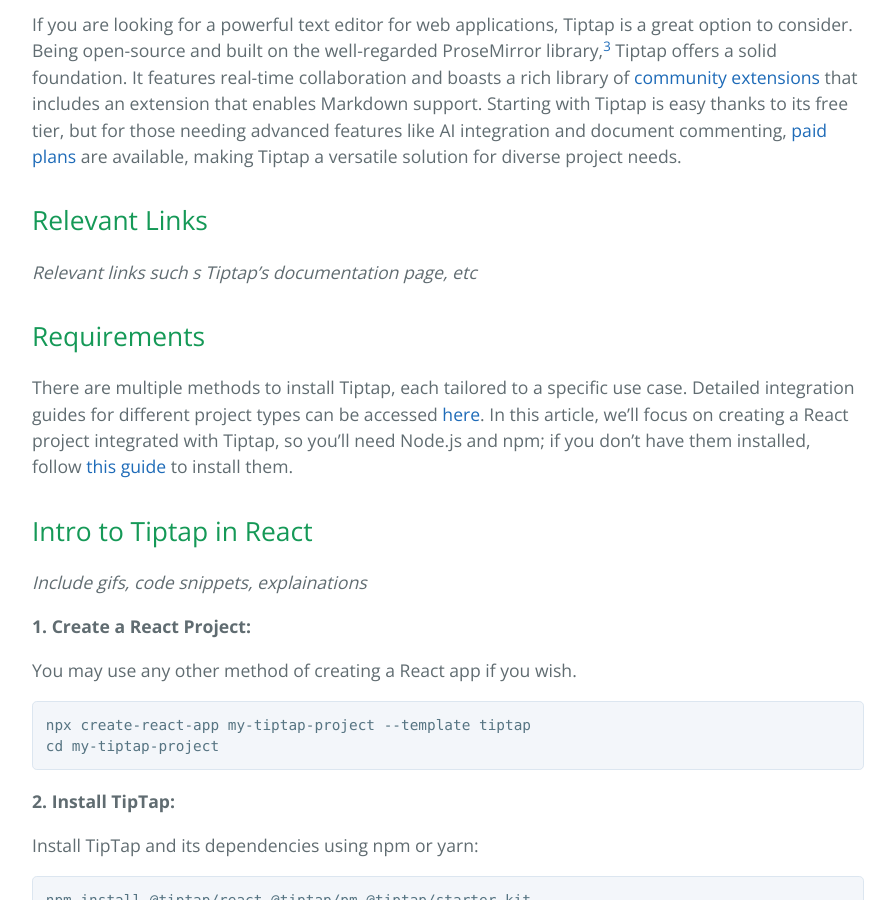
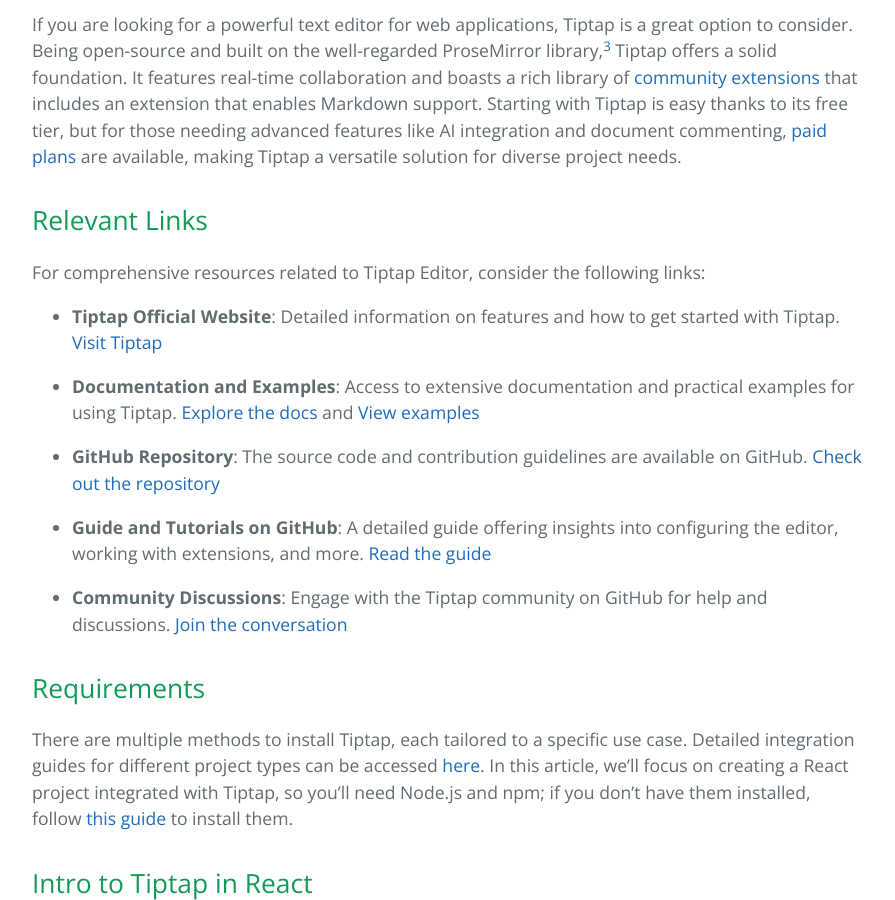
Before and after one commit to learning-software-engineering/learning-software-engineering.github.io, a Jekyll site: the page built from Topics/Tech_Stacks/Tiptap/Tiptap.md, in a window 1280 px wide and 900 px high, scrolled down 1172 px. Shown: the whole window, without its empty margins (192-1087 px from the left). Built offline with Jekyll 4.4.1, drawn with Linux system fonts in a browser that asks for light colours; our own code applies the rules of GitHub Pages for plain Markdown files.

Commit message:
Update Tiptap.md

```diff
--- a/Topics/Tech_Stacks/Tiptap/Tiptap.md
+++ b/Topics/Tech_Stacks/Tiptap/Tiptap.md
@@ -22,7 +22,18 @@
 If you are looking for a powerful text editor for web applications, Tiptap is a great option to consider. Being open-source and built on the well-regarded ProseMirror library,[^3] Tiptap offers a solid foundation. It features real-time collaboration and boasts a rich library of [community extensions](https://github.com/ueberdosis/awesome-tiptap#community-extensions) that includes an extension that enables Markdown support. Starting with Tiptap is easy thanks to its free tier, but for those needing advanced features like AI integration and document commenting, [paid plans](https://tiptap.dev/pricing) are available, making Tiptap a versatile solution for diverse project needs.
 
 ## Relevant Links
-_Relevant links such s Tiptap's documentation page, etc_
+For comprehensive resources related to Tiptap Editor, consider the following links:
+
+- **Tiptap Official Website**: Detailed information on features and how to get started with Tiptap. [Visit Tiptap](https://tiptap.dev)
+
+- **Documentation and Examples**: Access to extensive documentation and practical examples for using Tiptap. [Explore the docs](https://tiptap.dev/docs) and [View examples](https://tiptap.dev/examples)
+
+- **GitHub Repository**: The source code and contribution guidelines are available on GitHub. [Check out the repository](https://github.com/ueberdosis/tiptap)
+
+- **Guide and Tutorials on GitHub**: A detailed guide offering insights into configuring the editor, working with extensions, and more. [Read the guide](https://github.com/ueberdosis/tiptap/blob/main/docs/guide.md)
+
+- **Community Discussions**: Engage with the Tiptap community on GitHub for help and discussions. [Join the conversation](https://github.com/ueberdosis/tiptap/discussions)
+
 
 ## Requirements
 
```
